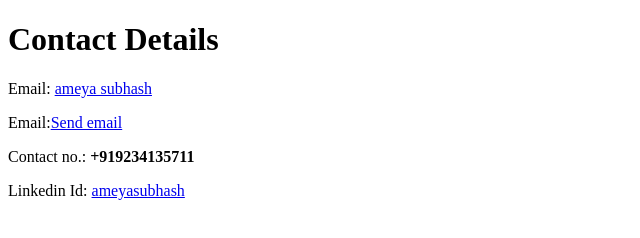
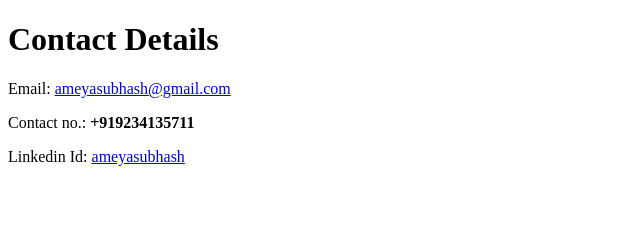
Before and after one commit to ameyasubhash/cv, a plain HTML site: page contact.html in a window 1280 px wide. Shown: the whole page, without its empty margins (0-640 px from the left). Drawn offline with Linux system fonts and the light colour scheme.

Commit message:
update contact

```diff
--- a/contact.html
+++ b/contact.html
@@ -8,8 +8,7 @@
 </head>
 <body>
     <h1>Contact Details</h1>
-    <p>Email: <a href=" mailto:ameyasubhash@gmail.com">ameya subhash</a> </p>
-    <p>Email:<a href =" mailto:upadhyaytanmay23@gmail.com">Send email</a></p>
+    <p>Email: <a href=" mailto:ameyasubhash@gmail.com">ameyasubhash@gmail.com</a> </p>
     <p>Contact no.: <Strong>+919234135711</Strong> </p>
     <p>Linkedin Id: <a href="https://www.linkedin.com/in/ameya-subhash-a44643201">ameyasubhash</a> </p>
 </body>
```
